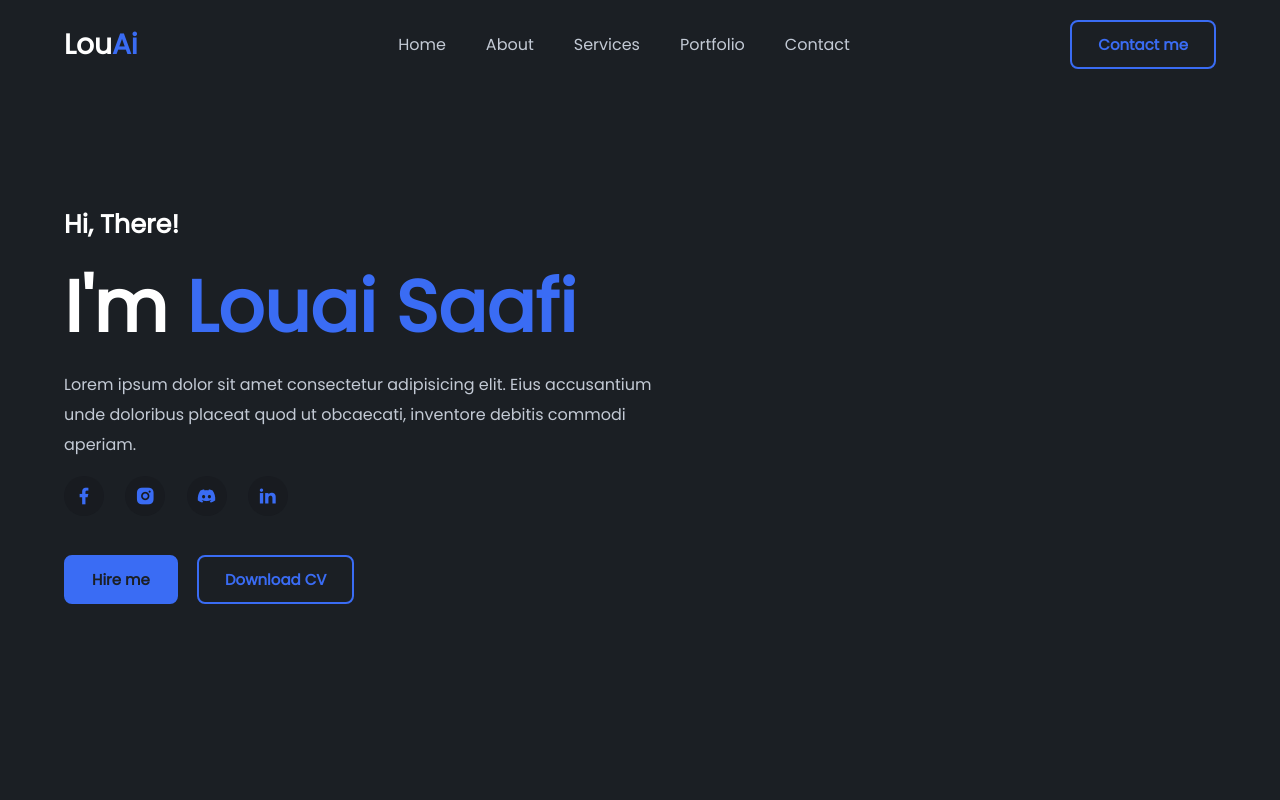
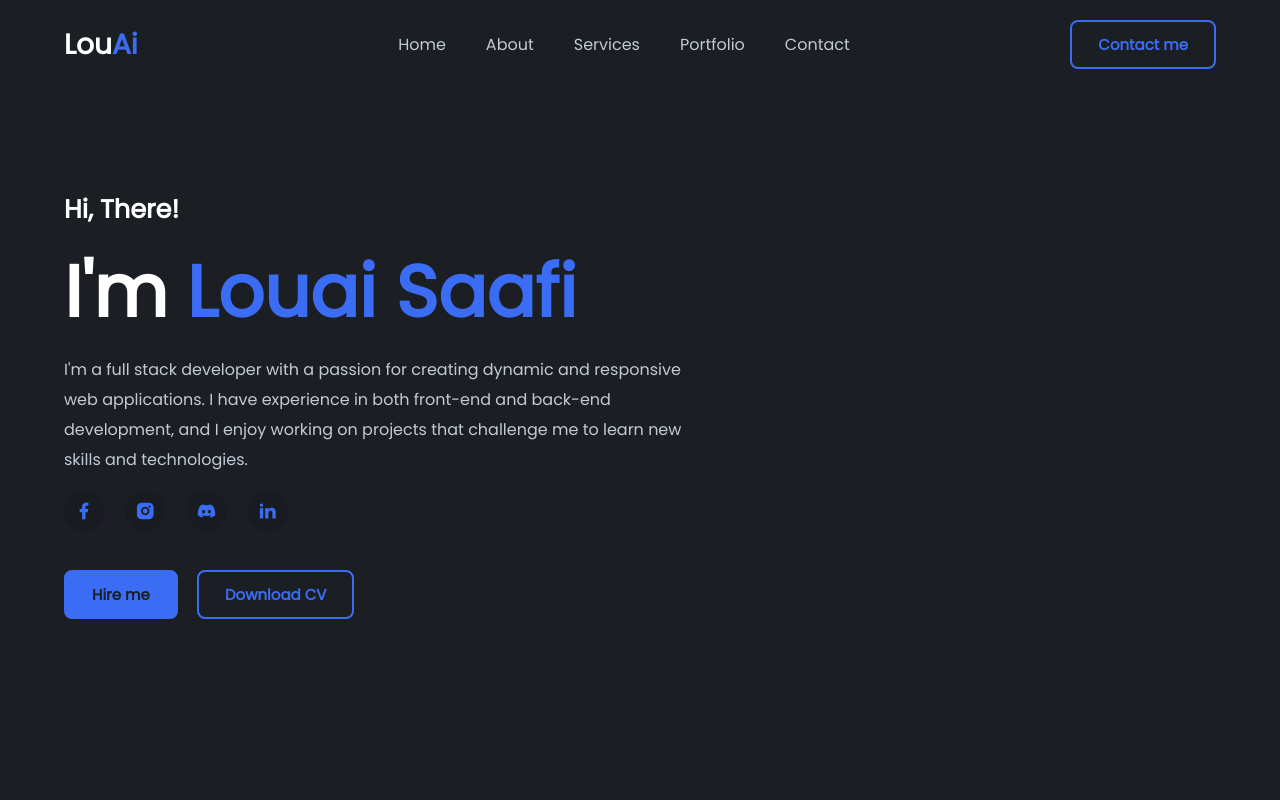
Before and after one commit to louai60/portfolio2, a plain HTML site: page index.html in a window 1280 px wide. Shown: the top 800 px of the page. Drawn offline with nearby package versions, Linux system fonts and the light colour scheme.

Commit message:
description

```diff
--- a/index.html
+++ b/index.html
@@ -47,10 +47,7 @@
         <div class="main-content" data-aos="zoom-in-up">
             <h4>Hi, There!</h4>
             <h1>I'm <span>Louai Saafi</span></h1>
-            <p>  Lorem ipsum dolor sit amet consectetur adipisicing elit.
-                Eius accusantium unde doloribus placeat quod ut obcaecati,
-                inventore debitis commodi aperiam.
-            </p>
+            <p>I'm a full stack developer with a passion for creating dynamic and responsive web applications. I have experience in both front-end and back-end development, and I enjoy working on projects that challenge me to learn new skills and technologies.</p>
             <div class="social">
                 <a href="#"><i class="ri-facebook-fill"></i></a>
                 <a href="#"><i class="ri-instagram-fill"></i></a>
```
